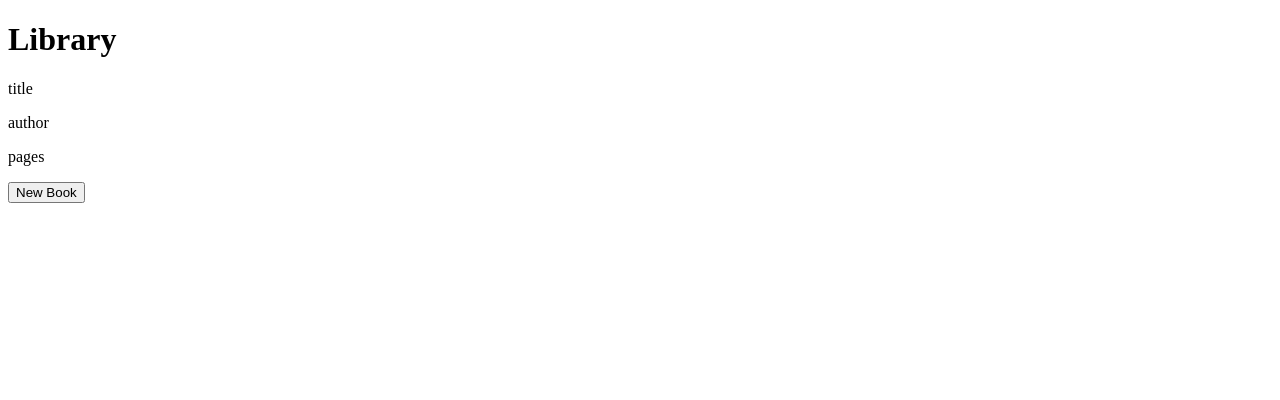
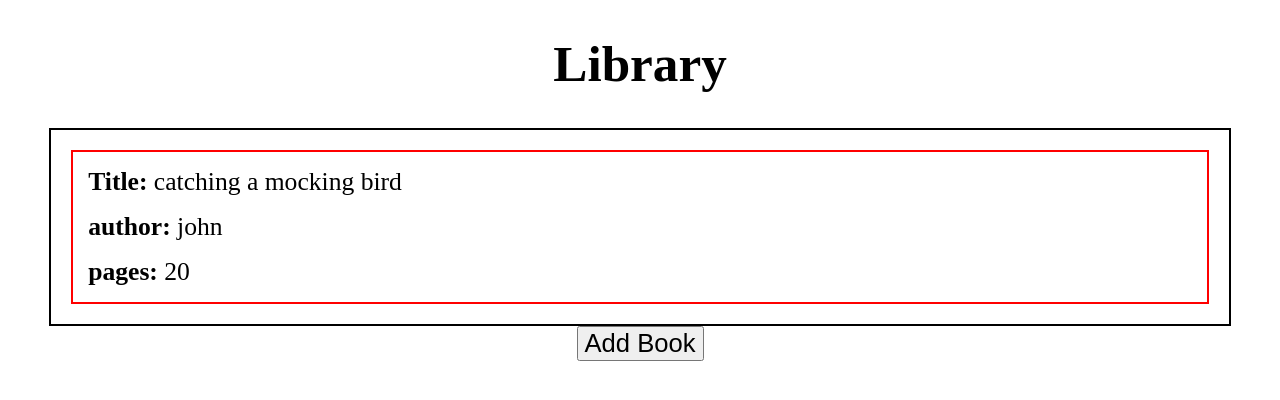
Before and after one commit to MDaley08/library, a plain HTML site: page index.html in a window 1280 px wide. Drawn offline with Linux system fonts and the light colour scheme.

Commit message:
began structuring position of elements on page

```diff
--- a/css/styles.css
+++ b/css/styles.css
@@ -0,0 +1,47 @@
+html{
+    font-size: calc(1vw + 0.8rem);
+}
+
+body > h1{
+    text-align: center;
+}
+
+main{
+    display: flex;
+    flex-direction: column;
+    align-items: center;
+}
+
+button{
+    font-size: 1rem;
+    text-align: center;
+    width: fit-content;
+}
+
+#book-container{
+    display: grid;
+    gap:15px;
+    grid-template-columns: repeat(auto-fit,minmax(fit-content,20%));
+    border: 2px solid black;
+    width: 90%;
+    height: 90%;
+    padding: 20px;
+}
+
+
+.book{
+    display: flex;
+    flex-direction: column;
+    gap: 15px;
+    overflow-wrap: break-word;
+    border: 2px solid red;
+    padding: 15px;
+}
+.book p{
+    font-weight: 600;
+    margin:0
+}
+
+.book p span{
+    font-weight: 500;
+}
--- a/index.html
+++ b/index.html
@@ -8,14 +8,27 @@
 </head>
 <body>
     <h1>Library</h1>
-    <div id="book-container">
-        <div class="book">
-            <p>title</p>
-            <p>author</p>
-            <p>pages</p>
+    <main>
+        <div id="book-container">
+            <div class="book">
+                <p>
+                    Title:
+                    <span class="title">catching a mocking bird</span>
+                </p>
+                <p>
+                    author:
+                    <span class="author">john</span>
+                </p>
+                <p>
+                    pages:
+                    <span class="pages">20</span>
+                </p>
+            </div>
         </div>
-        <button>New Book</button>
-    </div>
+        <button>Add Book</button>
+    </main>
+
+
 </body>
 <script src="./js/app.js"></script>
 </html>
```
